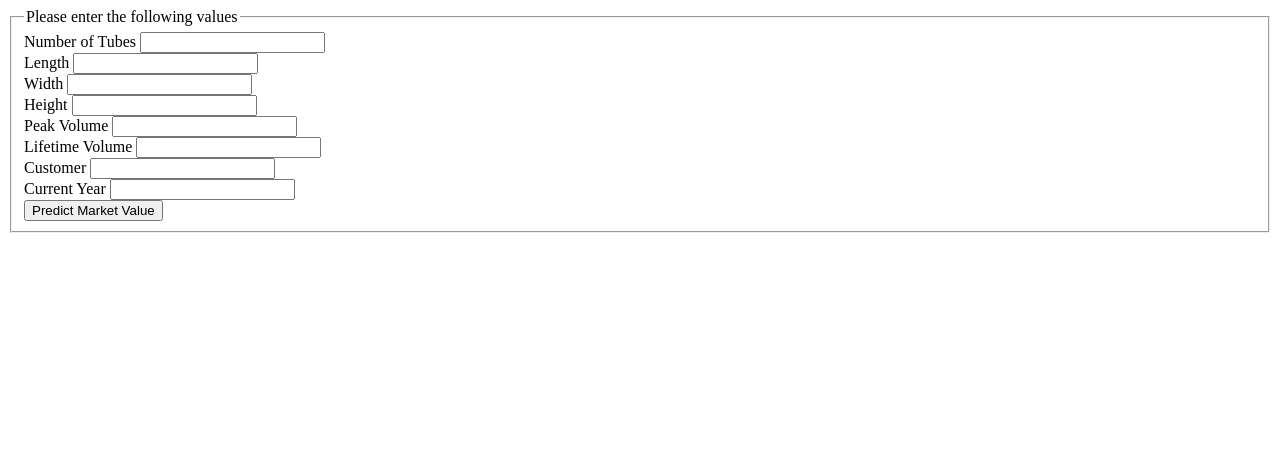
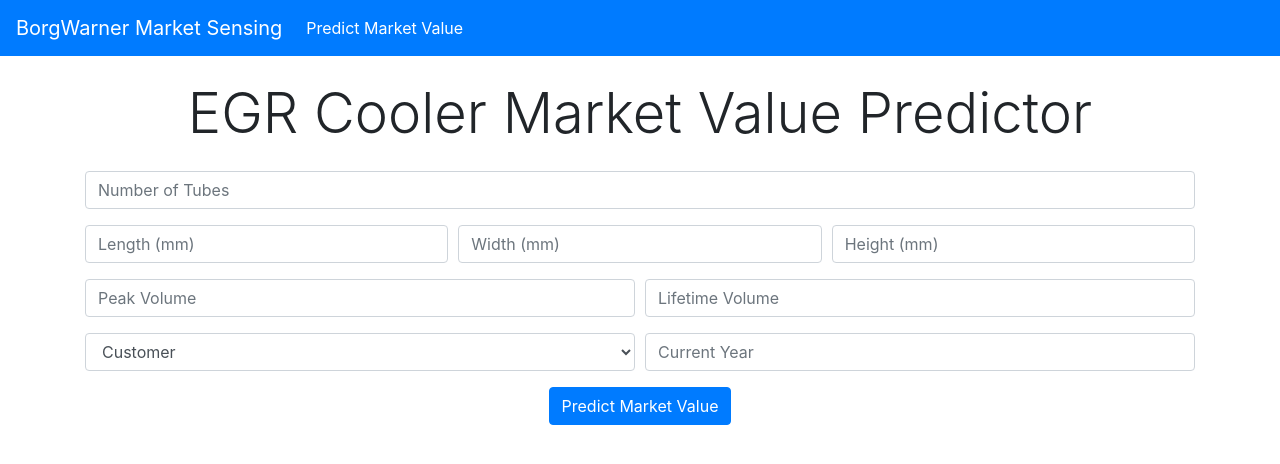
Before and after one commit to umanglathia/market-sensing, a Flask app: page /model in a window 1280 px wide. Shown: the top 464 px of the page. Run offline with Flask 2, Linux system fonts and the light colour scheme; some libraries are stand-ins or nearby versions.

Commit message:
Monday update

```diff
--- a/market-sensing/app.py
+++ b/market-sensing/app.py
@@ -3,10 +3,10 @@
 import dill as pickle
 from sklearn import linear_model
 import sys
-sys.path.append('C:\\Users\\ulathia\\Documents\\project\\FlaskApp\\model')
-import data_input
-import model as umang
-import main
+import model.data_input as data_input
+import model.features as features
+from flask_wtf import FlaskForm
+from wtforms import Form, BooleanField, StringField, PasswordField, validators
 
 app = Flask(__name__)
 
@@ -29,13 +29,10 @@
 
 @app.route("/model")
 def model():
-	return render_template('model.html', **locals())
+	return render_template('initial_search.html', **locals())
 
 @app.route("/predict", methods=['POST'])
 def predict():
-
-
-
 	filename = "model_v2.pk"
 	with open("models/"+filename, "rb") as f:
 		clf = pickle.load(f)
@@ -57,10 +54,11 @@
 	inputs[10] = request.form.get('lifetime-volume', "")
 
 	cooler = data_input.create_program(inputs)
-	x, y = umang.features_labels([cooler], features_used)
-	quote = clf.predict(x)[0]
+	x, y = features.features_labels([cooler], features_used)
+	quote = round(clf.predict(x)[0], 2)
+	similar_list = [1, 2, 3]
 
-	return str(quote)
+	return render_template('search.html', **locals())
 
 
 if __name__ == "__main__":
--- /dev/null
+++ b/market-sensing/model/features.py
@@ -0,0 +1,77 @@
+from random import shuffle
+import math
+import numpy as np
+
+customers = []
+
+def split_data(data):
+	shuffle(data)
+	length = math.floor(len(data)*10.0/10.0)
+	return data[:length], data[length+1:]
+
+def f1(x):
+	return float(x.num_tubes)
+
+def f2(x):
+	return float(x.length)
+
+def f3(x):
+	return float(x.width)
+
+def f4(x):
+	return float(x.height)
+
+def f5(x):
+	return float(x.mass)
+
+def f6(x):
+	return float(x.num_gasbox)
+
+def f7(x):
+	if x.customer not in customers:
+		customers.append(x.customer)
+	return float(customers.index(x.customer))
+
+def f8(x):
+	return float(x.peak_volume)
+
+def f9(x):
+	return float(x.lifetime_volume)
+
+def f10(x):
+	return float(x.created) - 2014
+
+def generate_features(x, features_used):
+	output = []
+
+	if "number of tubes" in features_used:
+		output.append(f1(x))
+	if "length" in features_used:
+		output.append(f2(x))
+	if "width" in features_used:
+		output.append(f3(x))
+	if "height" in features_used:
+		output.append(f4(x))
+	if "mass" in features_used:
+		output.append(f5(x))
+	if "number of gas boxes" in features_used:
+		output.append(f6(x))
+	if "customer" in features_used:
+		output.append(f7(x))
+	if "peak volume" in features_used:
+		output.append(f8(x))
+	if "lifetime volume" in features_used:
+		output.append(f9(x))
+	if "year" in features_used:
+		output.append(f10(x))
+
+	return output
+
+def features(data, features_used):
+	return np.array([generate_features(x, features_used) for x in data])
+
+def labels(data):
+	return np.array([float(x.final_price) for x in data])
+
+def features_labels(data, features_used):
+	return features(data, features_used), labels(data)
--- /dev/null
+++ b/market-sensing/templates/initial_search.html
@@ -0,0 +1,48 @@
+{% extends "layout.html" %}
+{% block body %}
+<div class="container text-center justify-content-sm-center">
+	<fieldset class="form-group">
+		<h1 class="display-4 my-4"> EGR Cooler Market Value Predictor </h1>
+		<form action="/predict" method="post">
+		<div class="form-row form-group" class= "form-inline">
+			<div class="col">
+				<input id="num_tubes" class="form-control" name="num_tubes" placeholder="Number of Tubes" type="text">
+			</div>
+		</div>
+		<div class="form-row form-group" class="form-inline">
+			<div class="col">
+				<input id="length" class="form-control" name="length" placeholder="Length (mm)" type="text">
+			</div>
+			<div class="col">
+				<input id="width" class="form-control" name="width" placeholder="Width (mm)" type="text">
+			</div>
+			<div class="col">
+				<input id="height" class="form-control" name="height" placeholder="Height (mm)" type="text">
+			</div>
+		</div>
+		<div class="form-row form-group" class="form-inline">
+			<div class="col">
+				<input id="peak-volume" class="form-control" name="peak-volume" placeholder="Peak Volume" type="text">
+			</div>
+			<div class="col">
+				<input id="lifetime-volume" class="form-control" name="lifetime-volume" placeholder="Lifetime Volume" type="text">
+			</div>
+		</div>
+		<div class="form-row form-group" class="form-inline">
+			<div class="col">
+				<select id="customer" class="form-control" name="customer">
+					<option> Customer </option>
+					<option> Ford </option>
+					<option> Nissan </option>
+				</select>
+			</div>
+			<div class="col">
+				<input id="year" class="form-control" name="year" placeholder="Current Year" type="text">
+			</div>
+		</div>
+		<button type="submit" class="btn btn-primary"> Predict Market Value </button>
+		</form>
+	</fieldset>
+</div>
+{% block results %}{% endblock %}
+{% endblock %}
--- a/market-sensing/templates/layout.html
+++ b/market-sensing/templates/layout.html
@@ -3,9 +3,24 @@
 
 <head>
     <title>Market Sensing App</title>
+   	<link rel="stylesheet" href="https://stackpath.bootstrapcdn.com/bootstrap/4.1.1/css/bootstrap.min.css" integrity="sha384-WskhaSGFgHYWDcbwN70/dfYBj47jz9qbsMId/iRN3ewGhXQFZCSftd1LZCfmhktB" crossorigin="anonymous">
 </head>
 
 <body>
+	<nav class="navbar navbar-expand-lg navbar-dark bg-primary">
+		<a class="navbar-brand" href="/">BorgWarner Market Sensing</a>
+	 	<button class="navbar-toggler" type="button" data-toggle="collapse" data-target="#navbarSupportedContent" aria-controls="navbarSupportedContent" aria-expanded="false" aria-label="Toggle navigation">
+	    	<span class="navbar-toggler-icon"></span>
+	  	</button>
+
+	  	<div class="collapse navbar-collapse" id="navbarSupportedContent">
+   			<ul class="navbar-nav mr-auto">
+      			<li class="nav-item active">
+        			<a class="nav-link" href="/model"> Predict Market Value <span class="sr-only">(current)</span></a>
+      			</li>
+   	 		</ul>
+  		</div>
+	</nav>
 	{% block body %}{% endblock %}
 </body>
 
--- a/market-sensing/templates/model.html
+++ /dev/null
@@ -1,44 +0,0 @@
-{% extends "layout.html" %}
-{% block body %}
-	<fieldset>
-		<legend> Please enter the following values </legend>
-		<form action="/predict" method="post">
-		<div>
-			<label for="num_tubes"> Number of Tubes </label>
-			<input id="num_tubes" name="num_tubes" type="text">
-		</div>
-		<div>
-			<label for="length"> Length </label>
-			<input id="length" name="length" type="text">
-		</div>
-		<div>
-			<label for="width"> Width </label>
-			<input id="width" name="width" type="text">
-		</div>
-		<div>
-			<label for="height"> Height </label>
-			<input id="height" name="height" type="text">
-		</div>
-		<div>
-			<label for="peak-volume"> Peak Volume </label>
-			<input id="peak-volume" name="peak-volume" type="text">
-		</div>
-		<div>
-			<label for="lifetime-volume"> Lifetime Volume </label>
-			<input id="lifetime-volume" name="lifetime-volume" type="text">
-		</div>
-		<div>
-			<label for="customer"> Customer </label>
-			<input id="customer" name="customer" type="text">
-		</div>
-		<div>
-			<label for="year"> Current Year </label>
-			<input id="year" name="year" type="text">
-		</div>
-		<div>
-			<button type="submit"> Predict Market Value </button>
-		</div>
-		<form>
-	</fieldset>
-
-{% endblock %}
```
Also changed, not shown: market-sensing/model/main.py (deleted, +0 -61 lines), market-sensing/model/model.py (+45 -60 lines), market-sensing/templates/search.html (added, +19 -0 lines), market-sensing/templates/secondary_search.html (added, +48 -0 lines), market-sensing/model/__init__.py (added).
